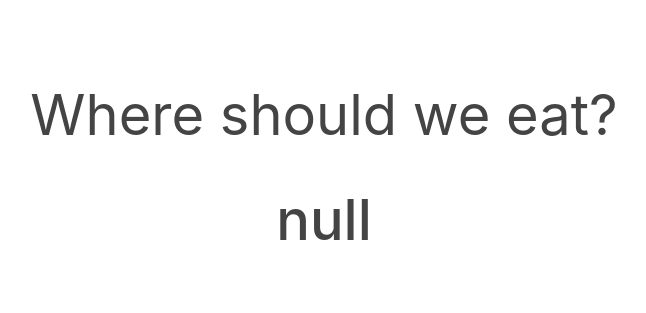
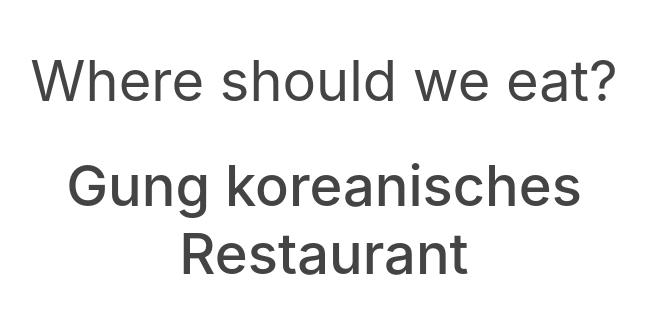
Before and after one commit to civey/where-should-we-eat, a plain HTML site: page index.html in a window 1280 px wide. Shown: the part 187-500 px from the top of the page, without its empty margins (316-962 px from the left). Drawn offline with Linux system fonts and the light colour scheme; some packages are replaced by stand-ins of ours.

Commit message:
add new restos

```diff
--- a/index.html
+++ b/index.html
@@ -69,7 +69,13 @@
     <script src="https://maps.google.com/maps/api/js?key=AIzaSyCAu_S8Tj6WIkcWnpxlqeBUYvZu7idl3ek"></script>
     <script>
       const $ = document.querySelector.bind(document);
-      const RESTAURANTS = [{ name: "null" }];
+      const RESTAURANTS = [
+        { name: "Shezan" },
+        { name: "Gung koreanisches Restaurant" },
+        { name: "Spätzle Club" },
+        { name: "Sandwich Bar" },
+        { name: "Restaurant China-City" }
+      ];
 
       function pick() {
         return RESTAURANTS[
@@ -86,7 +92,7 @@
         setTimeout(function() {
           const choice = pick();
           el.textContent = choice.name;
-          el.href = `https://maps.apple.com?q=${choice.name}+Berlin+Kreuzberg`;
+          el.href = `https://maps.apple.com?q=${choice.name}+Berlin+Mitte`;
           if (timeout < 400) {
             shuffle();
           } else {
```
